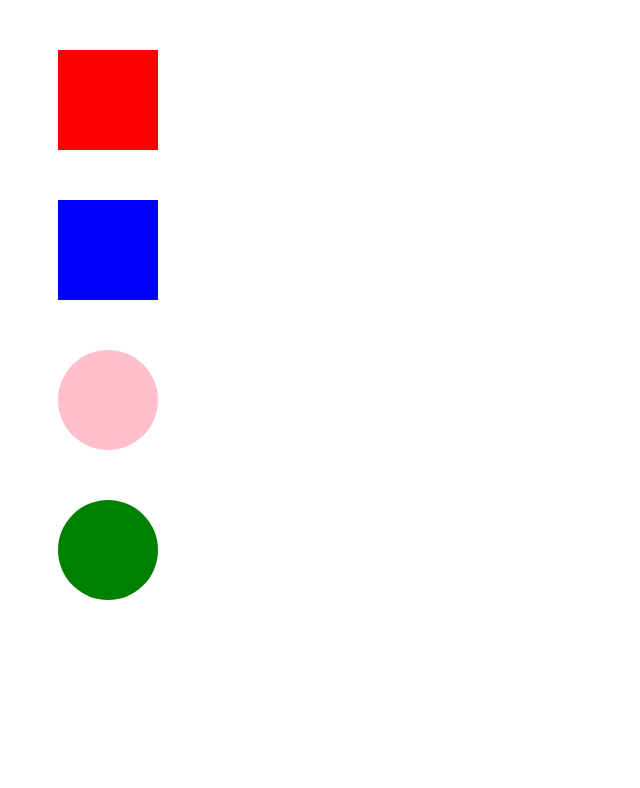
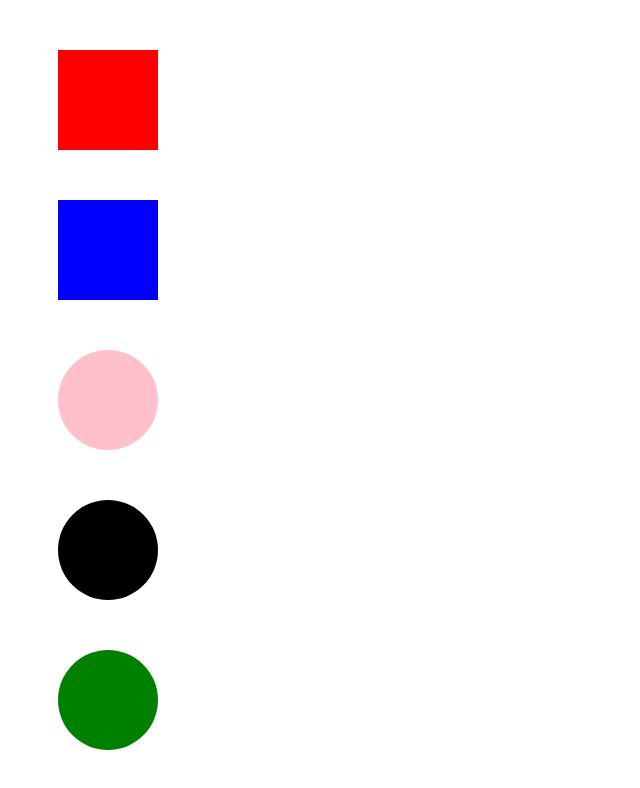
Before and after one commit to OstTomash19/test, a plain HTML site: page index.html in a window 1280 px wide. Shown: the whole page, without its empty margins (0-640 px from the left). Drawn offline with Linux system fonts and the light colour scheme.

Commit message:
added black circle

```diff
--- a/index.html
+++ b/index.html
@@ -19,6 +19,10 @@
 
 </div>
 
+<div id="black">
+
+</div>
+
 <div id="main"></div>
 
 <script src="main.js"></script>
--- a/main.css
+++ b/main.css
@@ -27,3 +27,11 @@
     border-radius: 50%;
     margin: 50px;
 }
+
+#black {
+    width: 100px;
+    height: 100px;
+    background: black;
+    border-radius: 50%;
+    margin: 50px;
+}
```
